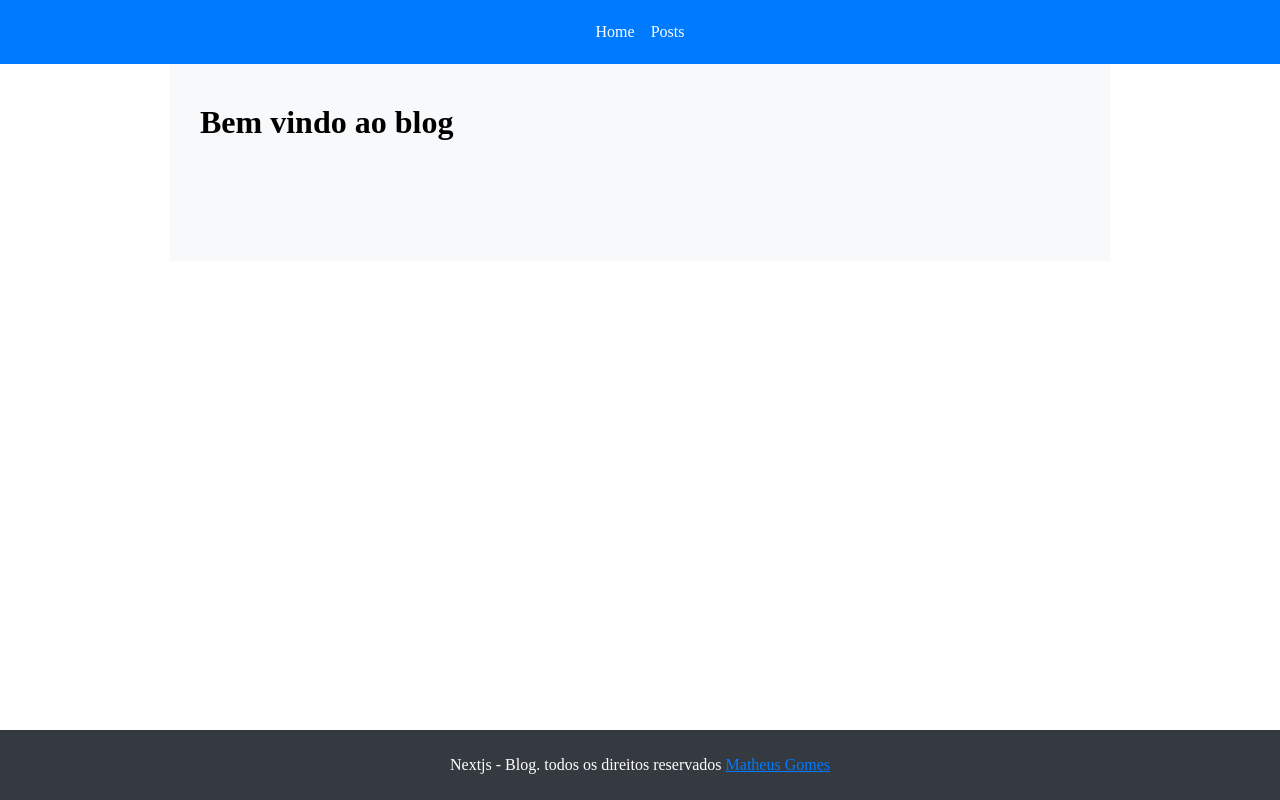
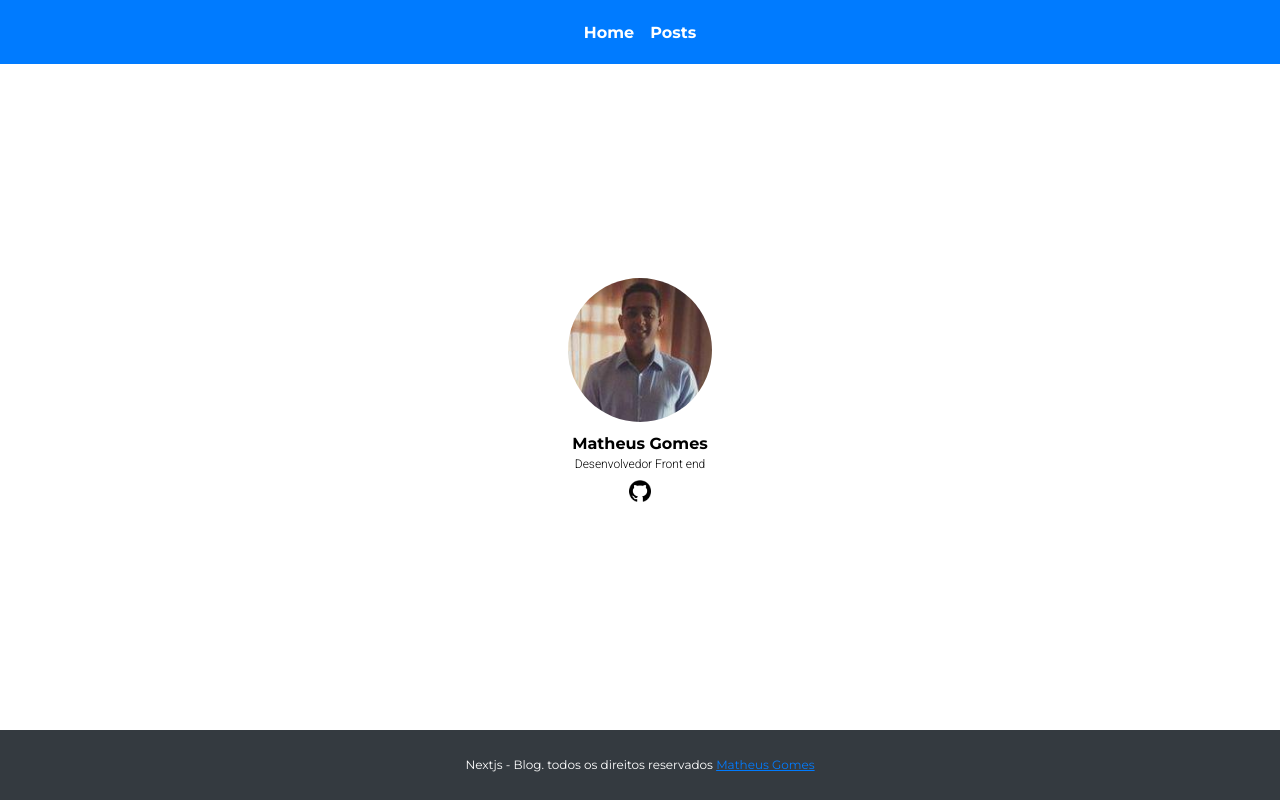
Before and after one commit to matheusgrodrigues/nextjs-docs, a Next.js app: page / in a window 1280 px wide. Built offline with nearby package versions, Linux system fonts and the light colour scheme.

Commit message:
Estilizando a entrada, ajustando cores e fontes, e definindo title personalizado com component Head

```diff
--- a/src/components/structure/footer/index.module.scss
+++ b/src/components/structure/footer/index.module.scss
@@ -16,6 +16,7 @@ $layout: "lFooter";
   padding-right: var(--espacamento_medio);
   line-height: lineHeight(16);
   text-align: center;
+  font-size: var(--pequeno);
 
   & a {
     color: var(--azul);
--- a/src/components/structure/header/components/menu/index.module.scss
+++ b/src/components/structure/header/components/menu/index.module.scss
@@ -22,9 +22,10 @@ $component: "c_menu";
       & a {
         color: var(--branco);
         transition: 0.3s;
+        font-weight: var(--bold);
 
         &:hover {
-          color: var(--cinza);
+          color: var(--info);
           transition: 0.3s;
         }
       }
--- a/src/components/structure/main/index.module.scss
+++ b/src/components/structure/main/index.module.scss
@@ -5,6 +5,7 @@ $layout: "lMain";
 .#{$layout} {
   width: 100%;
   max-width: 940px;
+  min-height: calc(100vh - 64px);
   @include centralizar;
   background-color: var(--light);
   padding: var(--espacamento_extra-medio) var(--espacamento_medio);
--- a/src/components/structure/main/post/index.module.scss
+++ b/src/components/structure/main/post/index.module.scss
@@ -13,6 +13,7 @@ $component: "c_post";
   &__title {
     color: var(--info);
     font-size: var(--grande);
+    font-weight: var(--regular);
   }
 
   // Description
@@ -20,5 +21,7 @@ $component: "c_post";
     font-size: var(--normal);
     line-height: lineHeight(16);
     margin-top: var(--espacamento_pequeno);
+    font-family: var(--roboto);
+    font-weight: var(--light);
   }
 }
--- a/src/pages/welcome/index.module.scss
+++ b/src/pages/welcome/index.module.scss
@@ -1,5 +1,52 @@
 $layout: "l_welcome";
 
 .#{$layout} {
-  // background-color: red;
+  padding-left: var(--espacamento_medio);
+  padding-right: var(--espacamento_medio);
+  display: flex;
+  flex-direction: column;
+  align-items: center;
+  justify-content: center;
+
+  // Foto
+  &__foto {
+    & img {
+      border-radius: 100%;
+    }
+  }
+
+  // Descrição
+  &__desc {
+    text-align: center;
+    margin-top: 0.5rem;
+
+    // Nome
+    &_nome {
+      font-size: var(--normal);
+      font-weight: var(--bold);
+    }
+
+    // cargo
+    &_cargo {
+      font-size: var(--pequeno);
+      font-family: var(--roboto);
+      font-weight: var(--light);
+    }
+
+    // Social icons
+    &_social {
+      display: flex;
+      justify-content: center;
+      margin-top: 0.5rem;
+      transition: 0.3s;
+
+      & img {
+        &:hover {
+          opacity: 0.9;
+          transition: 0.3s;
+          cursor: pointer;
+        }
+      }
+    }
+  }
 }
--- a/src/pages/welcome/index.tsx
+++ b/src/pages/welcome/index.tsx
@@ -1,11 +1,28 @@
+import Image from "next/image";
+
 import styles from "./index.module.scss";
 
 import Main from "src/components/structure/main";
 
 export default function Welcome() {
   return (
-    <Main>
-      <h1 className={styles.l_welcome}>Bem vindo ao blog</h1>
+    <Main classe={styles.l_welcome}>
+      <div className={styles.l_welcome__foto}>
+        <Image src="/images/profile.jpg" width={144} height={144} />
+      </div>
+
+      <div className={styles.l_welcome__desc}>
+        <h2 className={styles.l_welcome__desc_nome}>Matheus Gomes</h2>
+        <span className={styles.l_welcome__desc_cargo}>
+          Desenvolvedor Front end
+        </span>
+
+        <div className={styles.l_welcome__desc_social}>
+          <a href="https://github.com/MatheusGomesWeb" target="blank">
+            <Image src="/images/social/github.png" width={22} height={22} />
+          </a>
+        </div>
+      </div>
     </Main>
   );
 }
--- a/src/styles/style.scss
+++ b/src/styles/style.scss
@@ -5,7 +5,7 @@
   font-size: 16px;
 
   // Tamanho fontes
-  --pequeno: 0.875rem; // 14px
+  --pequeno: 0.75rem; // 14px
   --normal: 1rem; // 16px
   --medio: 1.625rem; // 26px
   --grande: 2rem; // 32px
@@ -25,4 +25,13 @@
   --cinza: #6c757d;
   --preto: #343a40;
   --info: #17a2b8;
+
+  // Fontes
+  --montSerrat: "Montserrat", sans-serif;
+  --roboto: "Roboto", sans-serif;
+
+  // Font Weight
+  --light: 300;
+  --regular: 400;
+  --bold: 700;
 }
--- a/src/styles/util/_reset.scss
+++ b/src/styles/util/_reset.scss
@@ -1,3 +1,5 @@
+@import url("https://fonts.googleapis.com/css2?family=Montserrat:wght@400;700&family=Roboto:wght@300;400&display=swap");
+
 * {
   margin: 0;
   padding: 0;
@@ -14,6 +16,7 @@ body {
 body {
   font-size: var(--normal);
   background-color: var(--branco);
+  font-family: var(--montSerrat);
 }
 
 a {
```
Also changed, not shown: src/components/structure/main/post/index.tsx (+12 -4 lines), public/images/profile.jpg, public/images/social/github.png (added).
